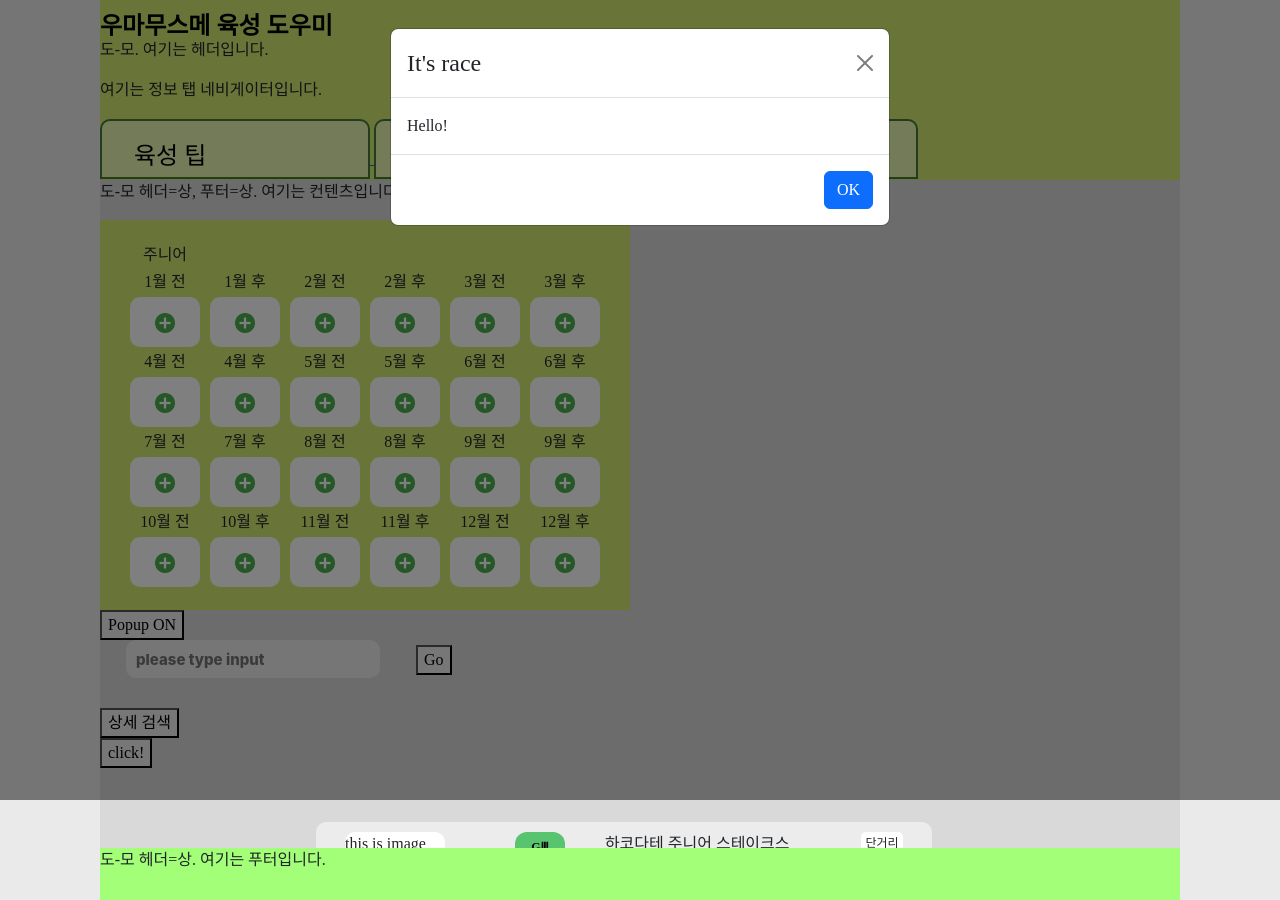
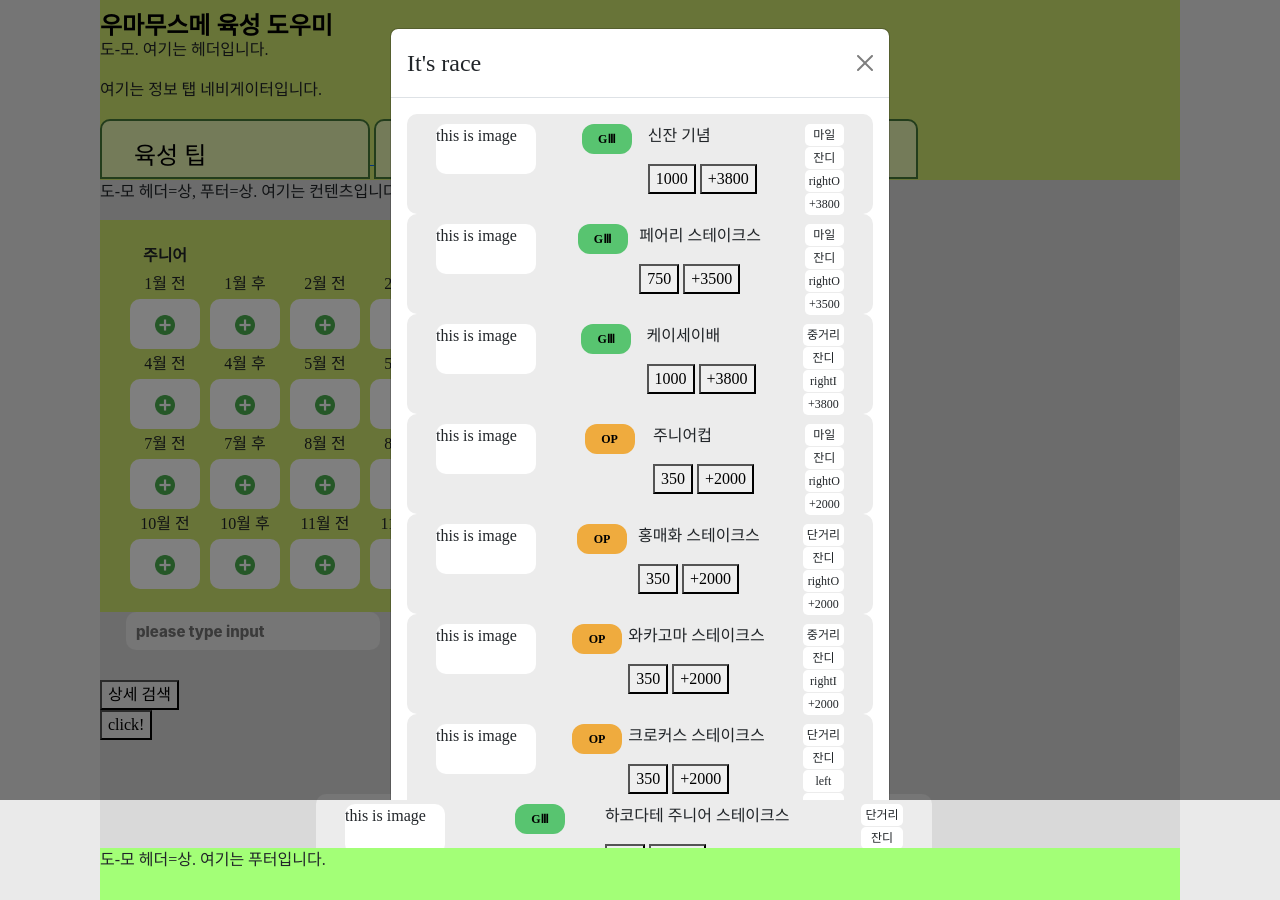
Before and after one commit to Blakcstork/UmamusumeSupport, a React (Create React App) app: page / in a window 1280 px wide. Both pictures are taken after a click on the element 165 px from the left and 322 px from the top of the page. Built offline with nearby package versions, Linux system fonts and the light colour scheme; a web font is replaced by a local one.

Commit message:
planner updated

```diff
--- a/src/component/PlannerModal.js
+++ b/src/component/PlannerModal.js
@@ -17,9 +17,7 @@ function PlannerModal({open, setPopup, message, title, callback}) {
           </Modal.Header>
           <Modal.Body>
             {message}
-            <div>
 
-            </div>
 
             </Modal.Body>
           <Modal.Footer>
--- a/src/component/RaceContent.js
+++ b/src/component/RaceContent.js
@@ -4,6 +4,7 @@ import DetailSearch from "./detailSearch.js";
 import {GradeButton} from "./GradeButton.js";
 import DetailRaceModal from "./DetailRaceModal.js";
 import RacePlanner from "./RacePlanner.js";
+import {RaceList} from "./RaceList.js";
 
 import styles from "../css/RaceContent.module.css"
 import "bootstrap/dist/css/bootstrap.min.css";
@@ -12,48 +13,13 @@ import dummy from "../tempServer/race.json"
 
 
 
+function SaveButton(onClick){
 
-function RaceList({coverImg, name, grade, distance, require, type, curve, fan}){
-    return (
-        <div className={styles.raceList}>
-
-            <div className = {styles.raceImage}>
-                this is image
-            </div>
-            {
-                <GradeButton
-                grade={grade}
-                width = "40"
-                height = "40"
-                />
-            }
-            <div>
-                <p>{name}</p>
-                <button>{require}</button> <button>+{fan}</button>
-            </div>
-            <div className={styles.raceDetail}>
-                <ul>
-                    <li>{
-                        distance >= 1200 && distance < 1600 ? "단거리" :
-                        distance >= 1600 && distance < 1801 ? "마일" :
-                        distance >= 1801 && distance < 2401 ? "중거리" :
-                        distance >= 2401 ? "장거리" : "error"
-                    }</li>
-                    <li>{
-                        type === "grass" ? "잔디" :
-                        type === "dirt" ? "더트" : "error"
-                    }</li>
-                    <li>{curve}</li>
-                    <li>+{fan}</li>
-                </ul>
-            </div>
-
-        </div>
-    )
-}
+    const [isClicked, setIsClicked] = useState(false);
 
 
 
+}
 
 
 
@@ -83,6 +49,11 @@ function RaceContent(){
         setPopup({open: true, title : params.name, message : "Hello!"})
     }
 
+    const onClickSave = (e, params) => {
+        sessionStorage.setItem(`${params.month}${params.day}`, JSON.stringify(params))
+        console.log(sessionStorage.getItem(`${params.month}${params.day}`))
+    }
+
     const openPopup = (e) => {
         setPopup({open: true, title: "Hello", message : "Hello Sucker" })
     }
@@ -103,10 +74,8 @@ function RaceContent(){
         <div className={styles.contents}>
             <p>도-모 헤더=상, 푸터=상. 여기는 컨텐츠입니다.</p>
             <RacePlanner />
-            <button onClick={openPopup}>Popup ON</button>
             <DetailRaceModal open = {popup.open} setPopup = {setPopup} message = {popup.message} title = {popup.title} callback = {popup.callback} info = {info}/>
             <div>
-
             { detailOpen ? null : <SearchInput setData = {setData}/>}
             </div>
             <button onClick={() => {toggleDetail()}}>상세 검색</button>
@@ -120,7 +89,7 @@ function RaceContent(){
                     detailOpen ?
 
                     newArray2.map((race) =>
-                        <li onClick={(e) => {onClick(e, race)}}>
+                        <li>
                             <RaceList
                             coverImg={race.img}
                             name = {race.name}
@@ -130,6 +99,7 @@ function RaceContent(){
                             type = {race.type}
                             curve = {race.curve}
                             fan = {race.fan}
+                            onClick={(e) => {onClick(e, race)}}
                             />
                         </li>
                     )
@@ -137,7 +107,7 @@ function RaceContent(){
                     :
 
                     newArray.map((race) =>
-                        <li onClick={(e) => {onClick(e, race)}}>
+                        <li>
                             <RaceList
                             coverImg={race.img}
                             name = {race.name}
@@ -147,7 +117,9 @@ function RaceContent(){
                             type = {race.type}
                             curve = {race.curve}
                             fan = {race.fan}
+                            onClick={(e) => {onClick(e, race)}}
                             />
+                            <button onClick = {(e) => {onClickSave(e,race)}}> + </button>
                         </li>
                     )
 
--- /dev/null
+++ b/src/component/RaceList.js
@@ -0,0 +1,83 @@
+import { GradeButton } from "./GradeButton";
+import styles from "../css/RaceList.module.css"
+
+function RaceList({coverImg, name, grade, distance, require, type, curve, fan, onClick}){
+    return (
+        <div className={styles.raceList} onClick = {onClick}>
+
+            <div className = {styles.raceImage}>
+                this is image
+            </div>
+            {
+                <GradeButton
+                grade={grade}
+                width = "40"
+                height = "40"
+                />
+            }
+            <div>
+                <p>{name}</p>
+                <button>{require}</button> <button>+{fan}</button>
+            </div>
+            <div className={styles.raceDetail}>
+                <ul>
+                    <li>{
+                        distance >= 1200 && distance < 1600 ? "단거리" :
+                        distance >= 1600 && distance < 1801 ? "마일" :
+                        distance >= 1801 && distance < 2401 ? "중거리" :
+                        distance >= 2401 ? "장거리" : "error"
+                    }</li>
+                    <li>{
+                        type === "grass" ? "잔디" :
+                        type === "dirt" ? "더트" : "error"
+                    }</li>
+                    <li>{curve}</li>
+                    <li>+{fan}</li>
+                </ul>
+            </div>
+
+        </div>
+    )
+}
+
+
+function SmallRaceList({coverImg, name, grade, distance, require, type, curve, fan, onClick}){
+    return (
+        <div className={styles.smallRaceList} onClick = {onClick}>
+
+            <div className = {styles.raceImage}>
+                this is image
+            </div>
+            {
+                <GradeButton
+                grade={grade}
+                width = "40"
+                height = "40"
+                />
+            }
+            <div>
+                <p>{name}</p>
+                <button>{require}</button> <button>+{fan}</button>
+            </div>
+            <div className={styles.raceDetail}>
+                <ul>
+                    <li>{
+                        distance >= 1200 && distance < 1600 ? "단거리" :
+                        distance >= 1600 && distance < 1801 ? "마일" :
+                        distance >= 1801 && distance < 2401 ? "중거리" :
+                        distance >= 2401 ? "장거리" : "error"
+                    }</li>
+                    <li>{
+                        type === "grass" ? "잔디" :
+                        type === "dirt" ? "더트" : "error"
+                    }</li>
+                    <li>{curve}</li>
+                    <li>+{fan}</li>
+                </ul>
+            </div>
+
+        </div>
+    )
+}
+
+export {RaceList, SmallRaceList};
--- a/src/component/RacePlanner.js
+++ b/src/component/RacePlanner.js
@@ -1,31 +1,88 @@
 import {useState} from "react";
-import PlannerModal from "./PlannerModal.js";
+import Modal from 'react-bootstrap/Modal';
+import Button from 'react-bootstrap/Button';
+
+import {SmallRaceList, RaceList} from "./RaceList";
 
 import styles from "../css/RacePlanner.module.css";
 import dummy from "../tempServer/race.json";
 
 
 
-function LittleRaceList({img, name, }){
+function PlannerModal({open, setPopup, message, title, callback, smonth, sday}) {
+    const handleClose = () => {
+      setPopup({open: false});
+      if(callback){
+        callback();
+      }
 
+      console.log(smonth)
+      console.log(newArray3)
+    }
+
+    //const newArray3 = dummy.filter((e) => e.month.includes(smonth) && e.day.includes(sday));
+    const newArray = dummy.filter((e) => e.name.includes("츄쿄"));
+    const newArray3 = dummy.filter((e) => e.month == smonth);
+
+    return (
+      <>
+        <Modal show={open} onHide={handleClose}>
+          <Modal.Header closeButton>
+            <Modal.Title>{title}</Modal.Title>
+          </Modal.Header>
+          <Modal.Body>
+          {
+            newArray3.map((race) =>
+                <div>
+                    <RaceList
+                        coverImg={race.img}
+                        name = {race.name}
+                        grade = {race.grade}
+                        distance = {race.distance}
+                        require = {race.require}
+                        type = {race.type}
+                        curve = {race.curve}
+                        fan = {race.fan}
+                    />
+                </div>
+            )
+          }
+
+
+            </Modal.Body>
+          <Modal.Footer>
+            <Button variant="primary" onClick={handleClose}>
+              OK
+            </Button>
+          </Modal.Footer>
+        </Modal>
+      </>
+    );
 }
+
 
 
 function RacePlanner({season}){
     const [popup, setPopup] = useState({open : false, title : "", message: "", callback : false});
+    const [smonth, setMonth] = useState("");
+    const [sday, setDay] = useState("");
 
     const onClick = (e, month, day) => {
         setPopup({open: true, title : `It's race`, message : "Hello!"})
+        setMonth(month);
+        setDay(day);
         console.log(`${month}, ${day}`)
     }
 
 
     return (
         <div>
-            <PlannerModal open = {popup.open} setPopup = {setPopup} message = {popup.message} title = {popup.title} callback = {popup.callback}/>
+            <PlannerModal open = {popup.open} setPopup = {setPopup} message = {popup.message} title = {popup.title} callback = {popup.callback} smonth = {smonth} sday = {sday}/>
             <table  className={styles.planTable}>
                 <thead>
-                    주니어
+                    <tr>
+                        <th>주니어</th>
+                    </tr>
                 </thead>
                 <tbody>
                     <tr className={styles.pNames}>
--- /dev/null
+++ b/src/css/RaceList.module.css
@@ -0,0 +1,47 @@
+.raceList{
+    display : flex;
+    flex-wrap: wrap;
+    justify-content: space-between;
+    width : 100%;
+    height : 100px;
+    padding : 10px 29px;
+    background-color: #ececec;
+    border-radius: 10px;
+}
+
+
+
+.smallRaceList{
+    display : flex;
+    flex-wrap: wrap;
+    justify-content: space-between;
+    width : 70%;
+    height : 80px;
+    padding : 5px 10px;
+    background-color: #ececec;
+    border-radius: 10px;
+}
+
+
+.raceImage{
+    width : 100px;
+    height : 50px;
+    background-color : white;
+    border-radius:10px;
+    margin-right : 30px;
+}
+
+
+.raceDetail > ul{
+    list-style: none;
+}
+
+
+.raceDetail > ul >li{
+    background-color: white;
+    border-radius : 5px;
+    text-align : center;
+    padding : 2px 4px 2px 4px;
+    margin-bottom : 1px;
+    font-size : 12px;
+}
--- a/src/css/RacePlanner.module.css
+++ b/src/css/RacePlanner.module.css
@@ -30,3 +30,16 @@
 
 .pNames > td{
 }
+
+
+
+.littleList{
+    display : flex;
+    flex-wrap: wrap;
+    justify-content: space-between;
+    width : 70%;
+    height : 80px;
+    padding : 10px 29px;
+    background-color: #ececec;
+    border-radius: 10px;
+}
```
